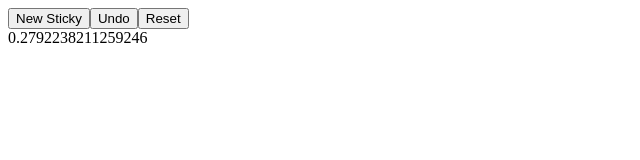
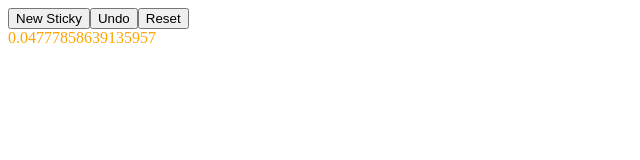
Before and after one commit to andrejPalic/sticky-board, a React (Vite) app: page / in a window 1280 px wide. Both pictures are taken after a click on the button "New Sticky". Shown: the top 160 px of the page, without its empty margins (0-640 px from the left). Built offline with nearby package versions, Linux system fonts and the light colour scheme.

Commit message:
Build Sticky

```diff
--- a/src/App.tsx
+++ b/src/App.tsx
@@ -3,12 +3,17 @@ import BoardButtons from "./components/BoardButtons";
 import Stickies from "./components/Stickies";
 
 const App = () => {
-  const [stickies, setStickies] = useState<number[]>([]);
-  const [prevStickies, setPrevStickies] = useState<number[]>([]);
+  const [stickies, setStickies] = useState<{}[]>([]);
+  const [prevStickies, setPrevStickies] = useState<{}[]>([]);
+
+  const newSticky = () => {
+    const id = Math.random();
+    return { id: id, text: id.toString(), color: "orange" };
+  };
 
   const handleNewSticky = () => {
     setPrevStickies([...stickies]);
-    setStickies([...stickies, Math.random()]);
+    setStickies([...stickies, newSticky()]);
   };
 
   const handleUndo = () => {
@@ -28,7 +33,7 @@ const App = () => {
         onUndo={handleUndo}
         onReset={handleReset}
       />
-      <Stickies>{stickies}</Stickies>
+      <Stickies stickies={stickies} />
     </>
   );
 };
--- a/src/components/Stickies.tsx
+++ b/src/components/Stickies.tsx
@@ -1,12 +1,14 @@
+import Sticky from "./Sticky";
+
 interface Props {
-  children: number[];
+  stickies: {}[];
 }
 
-const Stickies = ({ children }: Props) => {
+const Stickies = ({ stickies }: Props) => {
   return (
     <>
-      {children.map((child: number) => (
-        <div key={child}>{child}</div>
+      {stickies.map((sticky: any) => (
+        <Sticky key={sticky.id} text={sticky.text} color={sticky.color} />
       ))}
     </>
   );
--- /dev/null
+++ b/src/components/Sticky.tsx
@@ -0,0 +1,10 @@
+interface Props {
+  text: string;
+  color: string;
+}
+
+const Sticky = ({ text, color }: Props) => {
+  return <div style={{ color: color }}>{text}</div>;
+};
+
+export default Sticky;
```
